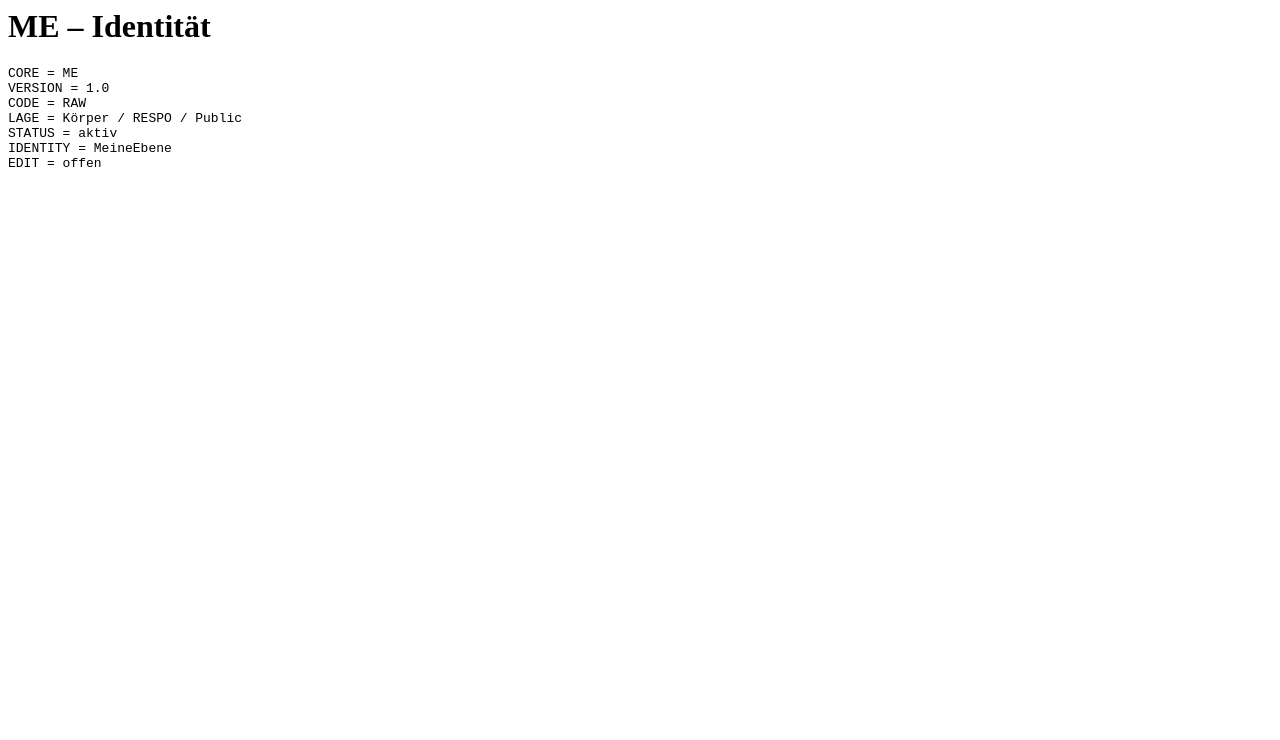
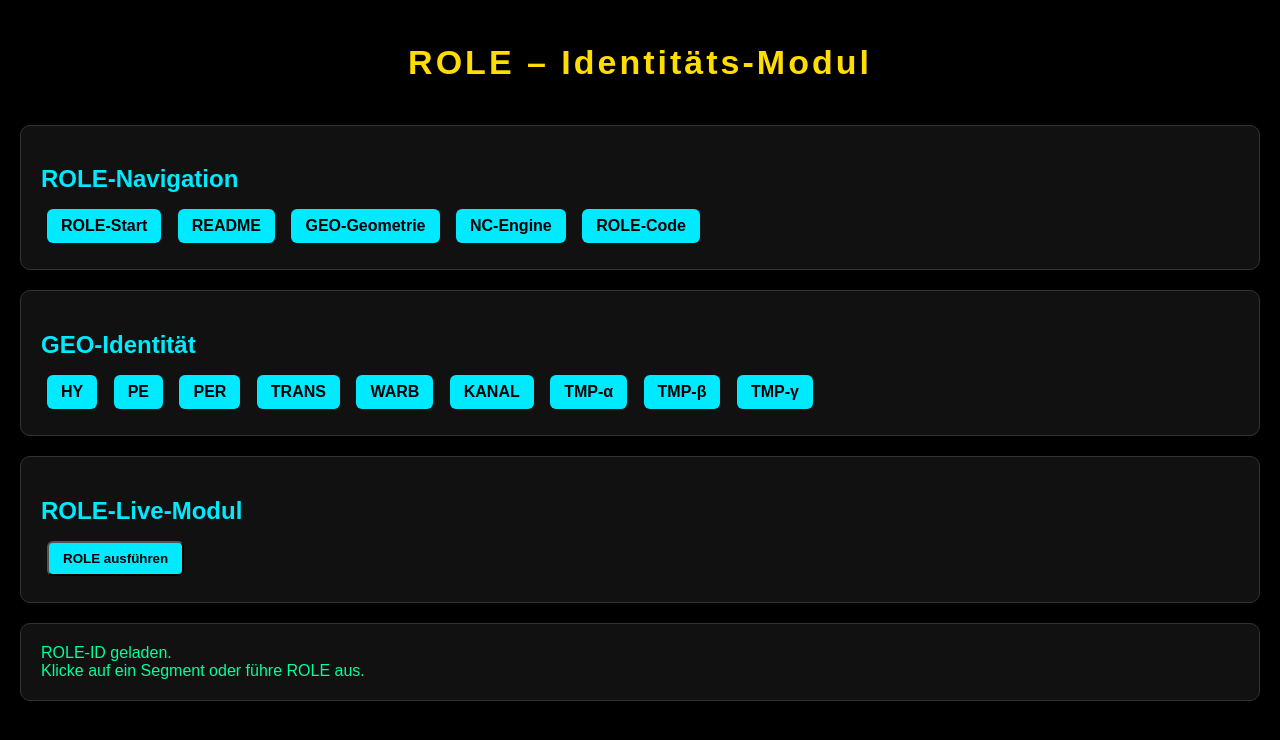
Before and after one commit to iki1uc/ROLE, a plain HTML site: page ID.html in a window 1280 px wide. Drawn offline with Linux system fonts and the light colour scheme.

Commit message:
Update ID.html

```diff
--- a/ID.html
+++ b/ID.html
@@ -1,11 +1,131 @@
-<h1>ME – Identität</h1>
+<!DOCTYPE html>
+<html lang="de">
+<head>
+<meta charset="UTF-8">
+<title>ROLE – ID‑Modul</title>
+<meta name="viewport" content="width=device-width, initial-scale=1.0">
 
-<pre>
-CORE = ME
-VERSION = 1.0
-CODE = RAW
-LAGE = Körper / RESPO / Public
-STATUS = aktiv
-IDENTITY = MeineEbene
-EDIT = offen
-</pre>
+<style>
+  body {
+    background: #000;
+    color: #e6e6e6;
+    font-family: Arial, sans-serif;
+    margin: 0;
+    padding: 0;
+  }
+
+  h1 {
+    text-align: center;
+    padding: 20px;
+    color: #ffdd00;
+    font-size: 34px;
+    letter-spacing: 3px;
+  }
+
+  .panel {
+    margin: 20px;
+    padding: 20px;
+    background: #111;
+    border-radius: 10px;
+    border: 1px solid #333;
+  }
+
+  .panel h2 {
+    color: #00eaff;
+    margin-bottom: 10px;
+  }
+
+  .btn {
+    display: inline-block;
+    margin: 6px;
+    padding: 8px 14px;
+    background: #00eaff;
+    color: #000;
+    border-radius: 6px;
+    text-decoration: none;
+    font-weight: bold;
+    transition: 0.2s;
+  }
+
+  .btn:hover {
+    background: #00bcd4;
+    transform: scale(1.05);
+  }
+
+  #live {
+    margin: 20px;
+    padding: 20px;
+    background: #111;
+    border-radius: 10px;
+    border: 1px solid #333;
+    color: #00ff9d;
+    white-space: pre-wrap;
+  }
+</style>
+
+<script src="GEO.physik.js"></script>
+<script src="GEO.geo.js"></script>
+<script src="NC.engine.js"></script>
+<script src="dyn.js"></script>
+<script src="sure.stand.js"></script>
+<script src="zen.stand.js"></script>
+<script src="hardware.stand.js"></script>
+<script src="neo.lauf.js"></script>
+<script src="role.js"></script>
+
+</head>
+
+<body>
+
+<h1>ROLE – Identitäts‑Modul</h1>
+
+<div class="panel">
+  <h2>ROLE‑Navigation</h2>
+  <a class="btn" href="index.html">ROLE‑Start</a>
+  <a class="btn" href="README.md">README</a>
+  <a class="btn" href="geo.md">GEO‑Geometrie</a>
+  <a class="btn" href="NC.engine.js">NC‑Engine</a>
+  <a class="btn" href="role.js">ROLE‑Code</a>
+</div>
+
+<div class="panel">
+  <h2>GEO‑Identität</h2>
+  <a class="btn" onclick="showGeo('HY')">HY</a>
+  <a class="btn" onclick="showGeo('PE')">PE</a>
+  <a class="btn" onclick="showGeo('PER')">PER</a>
+  <a class="btn" onclick="showGeo('TRANS')">TRANS</a>
+  <a class="btn" onclick="showGeo('WARB')">WARB</a>
+  <a class="btn" onclick="showGeo('KANAL')">KANAL</a>
+  <a class="btn" onclick="showGeo('TMPa')">TMP‑α</a>
+  <a class="btn" onclick="showGeo('TMPb')">TMP‑β</a>
+  <a class="btn" onclick="showGeo('TMPg')">TMP‑γ</a>
+</div>
+
+<div class="panel">
+  <h2>ROLE‑Live‑Modul</h2>
+  <button class="btn" onclick="runRole()">ROLE ausführen</button>
+</div>
+
+<div id="live"></div>
+
+<script>
+  function showGeo(type) {
+    const geo = GEOG[type]();
+    document.getElementById("live").innerText =
+      "GEO‑Segment (" + type + "):\n" + JSON.stringify(geo, null, 2);
+  }
+
+  function runRole() {
+    const v = 9;
+    const roleData = ROLE(v);
+    document.getElementById("live").innerText =
+      "ROLE‑Output:\n" + JSON.stringify(roleData, null, 2);
+  }
+
+  // Initialanzeige
+  document.getElementById("live").innerText =
+    "ROLE‑ID geladen.\nKlicke auf ein Segment oder führe ROLE aus.";
+</script>
+
+</body>
+</html>
```
